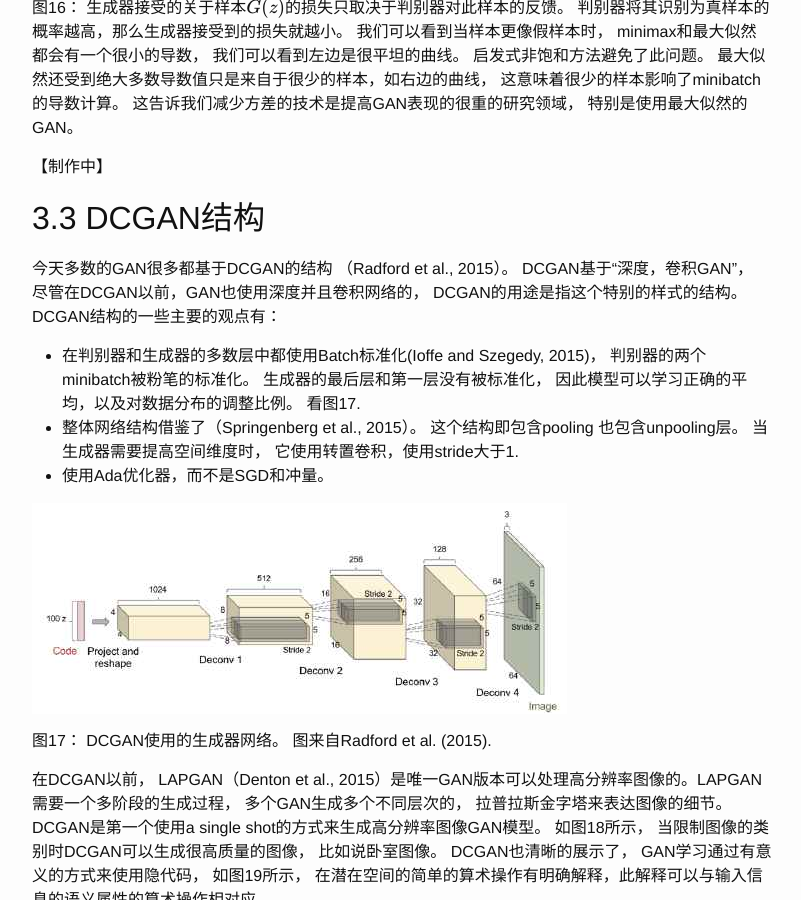
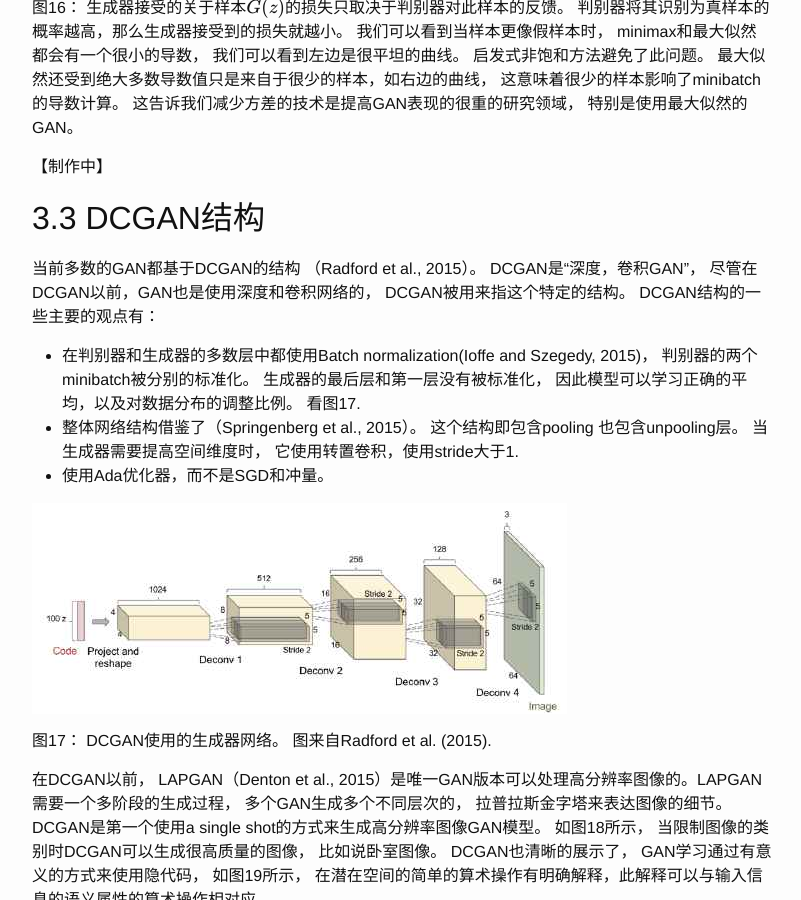
Before and after one commit to sinpycn/sinpycn.github.io, a Jekyll site: the page built from _posts/research/2017-05-03-GAN-Tutorial-How-do-GANs-work.md, in a window 1280 px wide and 900 px high, scrolled down 6617 px. Shown: the whole window, without its empty margins (238-1039 px from the left). Built offline with Jekyll 4.4.1, drawn with Linux system fonts in a browser that asks for light colours; formulas are drawn with MathJax 3.

Commit message:
Update 2017-05-03-GAN-Tutorial-How-do-GANs-work.md

```diff
--- a/_posts/research/2017-05-03-GAN-Tutorial-How-do-GANs-work.md
+++ b/_posts/research/2017-05-03-GAN-Tutorial-How-do-GANs-work.md
@@ -197,11 +197,11 @@ GAN产生锐化图像的原因还没有完全的明确。
 
 ## 3.3 DCGAN结构
 
-今天多数的GAN很多都基于DCGAN的结构 （Radford et al., 2015）。
-DCGAN基于“深度，卷积GAN”， 尽管在DCGAN以前，GAN也使用深度并且卷积网络的， DCGAN的用途是指这个特别的样式的结构。
+当前多数的GAN都基于DCGAN的结构 （Radford et al., 2015）。
+DCGAN是“深度，卷积GAN”， 尽管在DCGAN以前，GAN也是使用深度和卷积网络的， DCGAN被用来指这个特定的结构。
 DCGAN结构的一些主要的观点有：
 
-* 在判别器和生成器的多数层中都使用Batch标准化(Ioffe and Szegedy, 2015)， 判别器的两个minibatch被粉笔的标准化。 生成器的最后层和第一层没有被标准化， 因此模型可以学习正确的平均，以及对数据分布的调整比例。 看图17.
+* 在判别器和生成器的多数层中都使用Batch normalization(Ioffe and Szegedy, 2015)， 判别器的两个minibatch被分别的标准化。 生成器的最后层和第一层没有被标准化， 因此模型可以学习正确的平均，以及对数据分布的调整比例。 看图17.
 * 整体网络结构借鉴了（Springenberg et al., 2015）。 这个结构即包含pooling 也包含unpooling层。 当生成器需要提高空间维度时， 它使用转置卷积，使用stride大于1.
 * 使用Ada优化器，而不是SGD和冲量。
 
```
